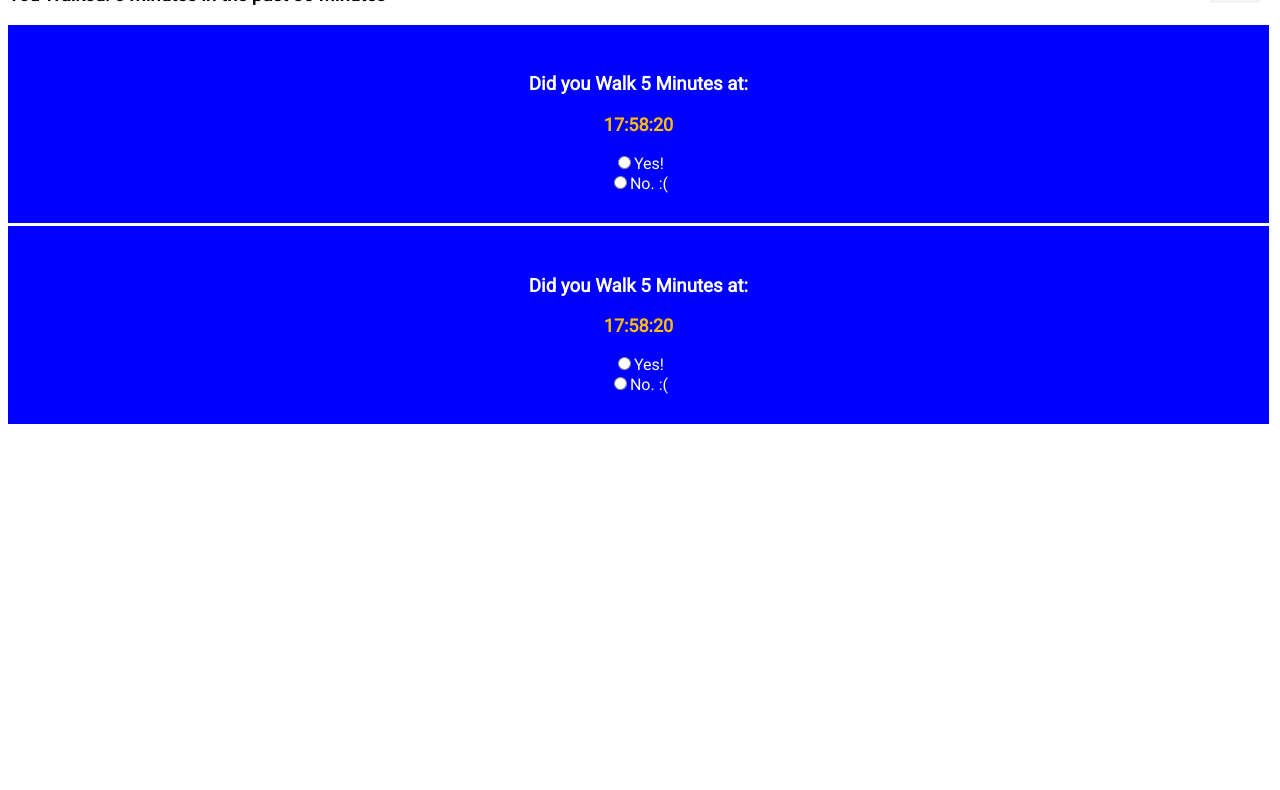
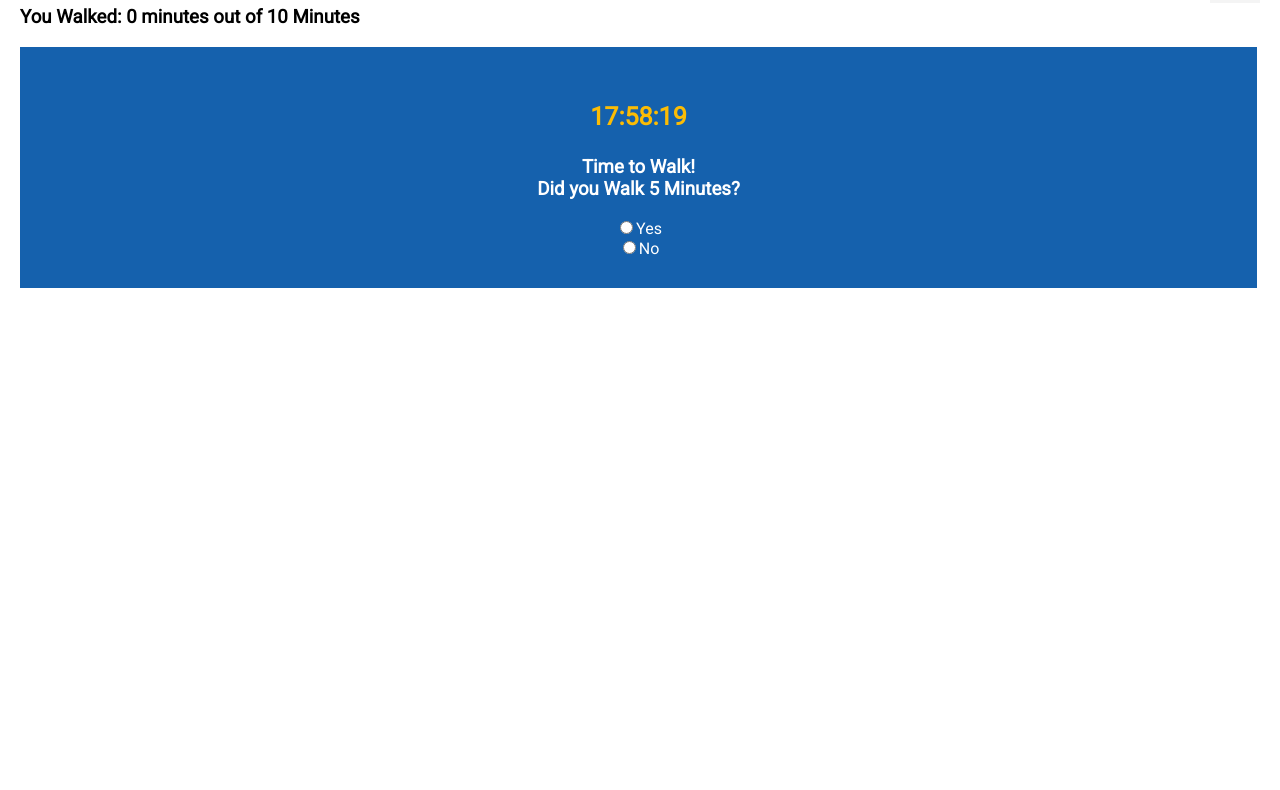
Before and after one commit to yurinkab/walking, a plain HTML site: page index.html in a window 1280 px wide. Shown: the part 97-887 px from the top of the page. Before the commit the page ends 800 px from the top, so only its background shows below. Drawn offline with nearby package versions, Linux system fonts and the light colour scheme; grey boxes are pictures that could not be loaded.

Commit message:
Add files via upload

```diff
--- a/css/style.css
+++ b/css/style.css
@@ -1,7 +1,7 @@
-body {font-family: 'Roboto', sans-serif;}
+body {padding:20px; margin:0;font-family: 'Roboto', sans-serif; height:1000px; overflow:hidden;}
 .walking {display:inline; opacity:0.1; position:absolute;top:20px; right:20px;}
-.title:after {background-image:url(http://icons.iconarchive.com/icons/icons8/windows-8/512/Sports-Walking-icon.png)}
-.box {text-align:center; padding:30px; color:white; background:blue; border-right:3px solid white; border-bottom:3px solid white;
+.title {font-family: 'Lobster', cursive;}
+.box {text-align:center; padding:30px; color:white; background:#1561AD; border-right:3px solid white; border-bottom:3px solid white;
     animation-name: fade;
     animation-duration: 12s;
   opacity:0.1;
@@ -13,4 +13,6 @@ body {font-family: 'Roboto', sans-serif;}
     60% {opacity:1;}
     100% {opacity:0.1;}
 }
-.time {font-size:18px; color:#FBBC05}
+.time {font-size:25px; color:#FBBC05}
+.check {}
+.tip {width:130px; height:40px; padding:10px; background:#FBBC05; color:white; position:absolute;top:30px; right:100px; transition:all 2s; border-radius:10px;}
--- a/index.html
+++ b/index.html
@@ -2,7 +2,7 @@
 <html >
   <head>
     <meta charset="UTF-8">
-    <title>Walking Counter - Single page App ver 2.0</title>
+    <title>Walking Counter - Single page App ver 2.1</title>
 
 
 
@@ -16,8 +16,9 @@
 
   <body>
 
-    <link href='https://fonts.googleapis.com/css?family=Roboto' rel='stylesheet' type='text/css'>
-
+    <link href='https://fonts.googleapis.com/css?family=Lobster' rel='stylesheet' type='text/css'>
+<link href='https://fonts.googleapis.com/css?family=Roboto' rel='stylesheet' type='text/css'>
+<div class="tip">You will See your Progress Here!</div>
   <h1 class="title">Walking Counter</h1>
 <div class="walking">
 <img src="http://1.bp.blogspot.com/-bd8Jj-iOBEo/UVx2aOY1RyI/AAAAAAAADdc/xRaBCDkPHrk/s1600/walking_man-999px.png" width="50px" height="80px">
--- a/js/index.js
+++ b/js/index.js
@@ -1,6 +1,10 @@
+var tipbox=document.querySelector('.tip');
+tipbox.addEventListener('click', function(){
+  $(".tip").hide();
+});
 var count = 0;
 var hoursCount = 0;
-
+var firstTime=false;
 var first= false;
 var addH = document.querySelector('.check');
 addH.innerHTML = "You will See Here Your Statistics"
@@ -8,9 +12,20 @@ var main = document.getElementById("main");
 var isChecked = false;
 var divOld = document.getElementById("div")
 
-function countUp(){
-  count = count + 5;
+function minutesUp(){
+  count+= 5;
+    addH.innerHTML = "You Walked: "+count+" minutes out of "+hoursCount + " Minutes";
+    if (count >= 10) {
+  $(".walking").css({opacity: "0.3"});
 }
+  if (count >= 20) {
+  $(".walking").css({opacity: "0.7"});
+}
+  if (count >= 30) {
+  $(".walking").css({opacity: "1"});
+}
+}
+
 
 function checkTime() {
 var date = new Date();
@@ -24,45 +39,24 @@ var s = date.getSeconds();
     s = "0" + s;
   }
 
-  if(first === false) {
-          var div = document.createElement('div');
-  div.innerHTML = "<h3>Did you Walk 5 Minutes at:</h3><b><p class='time'> " + h + ':' + m + ':' + s + "</b></p><form action='#'><input type='radio' name='walk' value='yes' onclick='countUp()'>Yes!<br><input type='radio'  name='walk' value='no' >No. :(<br></form>";
-div.className = 'box';
-  $( "#main" ).prepend( div );
-    first = true;
-    hoursCount+= 30;
-  }
-
-var shoot = new Audio("https://raw.githubusercontent.com/yurinkab/game-boxhit/master/lose.wav");
-
-
-
-if(s % 10 === 0) {
-
   console.log("its been 30 Minutes! Start Walking!!!");
 
 
       var div = document.createElement('div');
-  div.innerHTML = "<h3>Did you Walk 5 Minutes at:</h3><b><p class='time'> " + h + ':' + m + ':' + s + "</b></p><form action='#'><input type='radio' name='walk' value='yes' onclick='countUp()'>Yes!<br><input type='radio'  name='walk' value='no' >No. :(<br></form>";
+  div.innerHTML = "<b><p class='time'> " + h + ':' + m + ':' + s + "</b></p><h3>Time to Walk! <br>Did you Walk 5 Minutes?</h3><form action='#'><input type='radio' name='walk' value='yes' onclick='minutesUp()'>Yes<br><input type='radio'  name='walk' value='no' >No<br></form>";
 div.className = 'box';
-    if (count >= 10) {
-  $(".walking").css({opacity: "0.3"});
-}
-  if (count >= 20) {
-  $(".walking").css({opacity: "0.7"});
-}
-  if (count >= 30) {
-  $(".walking").css({opacity: "1"});
-}
-  if(s % 10 === 0) {
-  addH.innerHTML = "You Walked: "+count+" minutes in the past "+hoursCount + " Minutes";
-    hoursCount+= 30;
 
-}
+      hoursCount+= 10;
+
+  addH.innerHTML = "You Walked: "+count+" minutes out of "+hoursCount + " Minutes";
+
+
   if (isChecked === true) {
     $( "#main" ).prepend( div );
     // div.insertBefore(div);
     console.log("true");
+
+
 } else {
   console.log("First Time!");
   $( "#main" ).prepend( div );
@@ -75,13 +69,14 @@ div.className = 'box';
 
 
   console.log(h + ':' + m + ':' + s);
-  shoot.play();
+
 
 }
 
-}
 
-setInterval(checkTime, 1000);
+checkTime();
+setInterval(checkTime, 10000);
+
 
 
 // function checkTime() {
```
